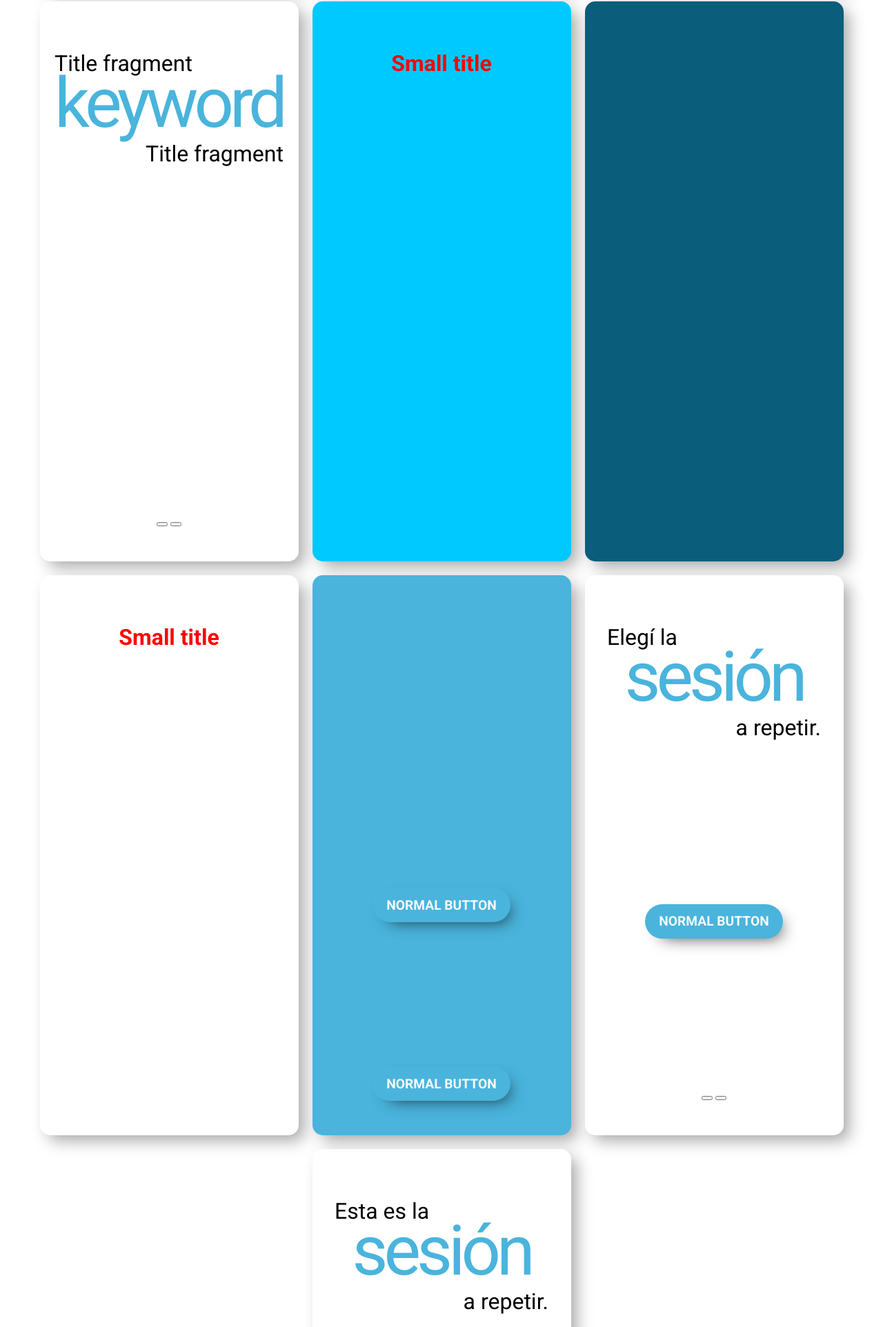
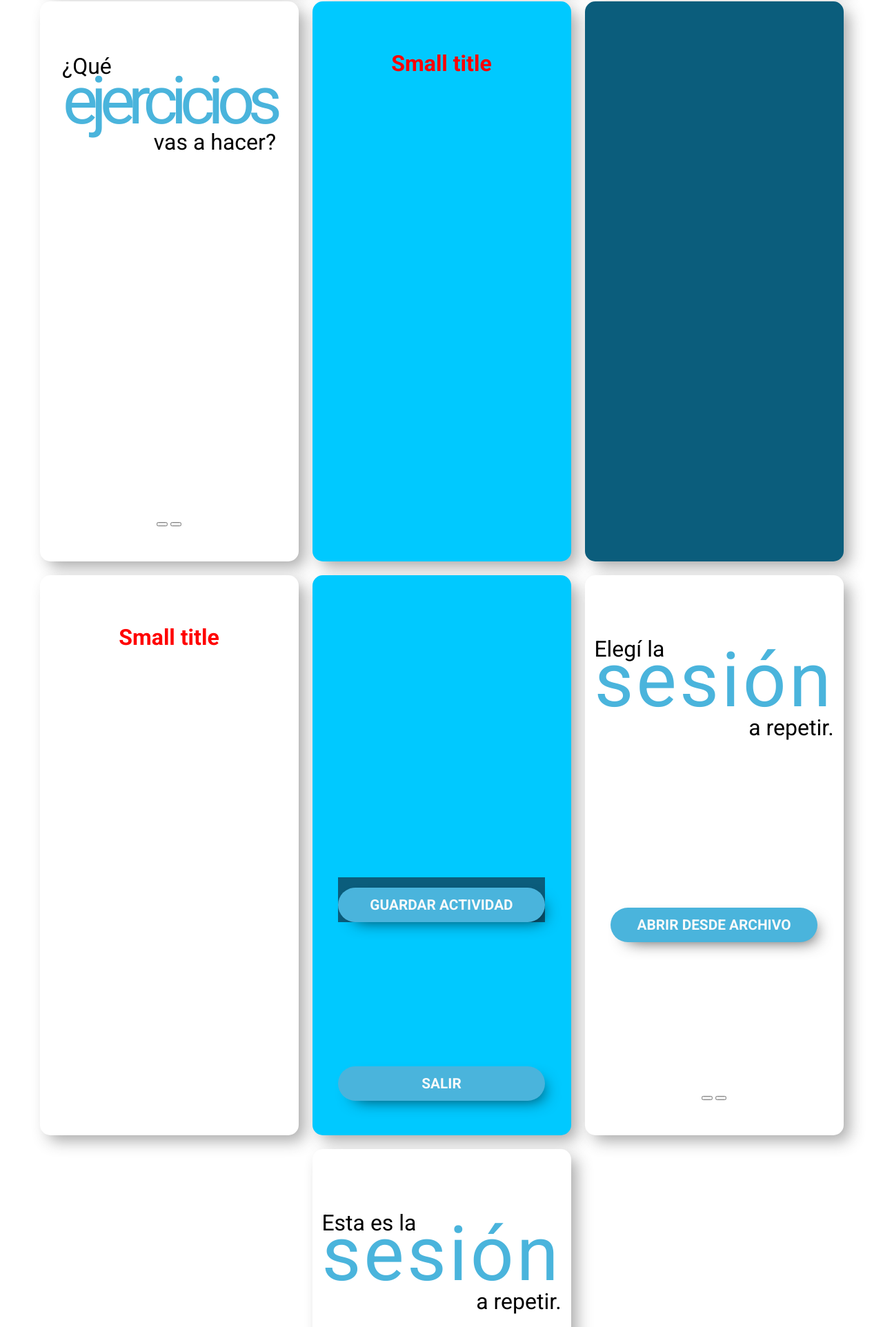
Before and after one commit to pilichanampe/tabifit-app, a plain HTML site: page index.html in a window 1280 px wide. Shown: the part 840-2764 px from the top of the page at 69% size. Drawn offline with Linux system fonts and the light colour scheme.

Commit message:
fixing styling and tags

```diff
--- a/app/button-normal/button-normal.css
+++ b/app/button-normal/button-normal.css
@@ -1,16 +1,24 @@
+:host {
+  display: block;
+}
+
+:host([background]) {
+  background-color: var(--button-bg, #4AB4DC);
+}
+
 button {
   color: #fafafa;
-  font-family: 'Roboto', sans-serif;
+  font-family: inherit;
   font-weight: bold;
   text-transform: uppercase;
-  font-size: 1.2rem;
+  font-size: 1.3rem;
   background-color: #4AB4DC;
   border: none;
   border-radius: 25px;
   padding: 10px 20px;
   margin-top: 15px;
   height: 50px;
-  max-width: 300px;
+  width: 300px;
   cursor: pointer;
   text-align: center;
   box-shadow: 10px 10px 23px -12px #000000c5;
@@ -18,11 +26,11 @@ button {
 
 
 button:hover {
-  background-color: #0B5D7C;
+  background-color: var(--dark-black);
 }
 
 button:active {
-  background-color: #07759c;
+  background-color: var(--dark2-blue) ;
   box-shadow: 1px 1px 10px 0px #a8a8a8;
   transform: translateY(3px);
 }
--- a/index.html
+++ b/index.html
@@ -41,7 +41,11 @@
 
   <!-- Screen 4: Exercises selection -->
   <screen-app id="exercises-selection">
-    <title-special></title-special>
+    <title-special>
+      <span slot="start">¿Qué</span>
+      <span slot="keyword">ejercicios</span>
+      <span slot="end">vas a hacer?</span>
+    </title-special>
     <exercises-list>
       <exercise-item>Ejercicio 1</exercise-item>
     </exercises-list>
@@ -74,27 +78,27 @@
   <screen-app id="finish-training">
     <title-normal></title-normal>
     <img-logo></img-logo>
-    <button-normal></button-normal>
-    <button-normal></button-normal>
+    <button-normal background>guardar actividad</button-normal>
+    <button-normal>salir</button-normal>
   </screen-app>
 
   <!-- Screen 9: Archive selection -->
   <screen-app id="archive-selection">
     <title-special>
-      <div slot="start">Elegí la</div>
-      <div slot="keyword">sesión</div>
-      <div slot="end">a repetir.</div>
+      <span slot="start">Elegí la</span>
+      <span slot="keyword">sesión</span>
+      <span slot="end">a repetir.</span>
     </title-special>
-    <button-normal></button-normal>
+    <button-normal>abrir desde archivo</button-normal>
     <buttons-nav></buttons-nav>
   </screen-app>
 
   <!-- Screen 10: Training saved -->
   <screen-app id="training-verification">
     <title-special>
-      <div slot="start">Esta es la</div>
-      <div slot="keyword">sesión</div>
-      <div slot="end">a repetir.</div>
+      <span slot="start">Esta es la</span>
+      <span slot="keyword">sesión</span>
+      <span slot="end">a repetir.</span>
     </title-special>
     <activity-archive></activity-archive>
     <activity-archive></activity-archive>
--- a/main-styles.css
+++ b/main-styles.css
@@ -28,6 +28,7 @@ body {
   --black: #000000;
   --light-blue: #00C9FF73;
   --dark-blue: #0B5D7C;
+  --dark2-blue: #07759c;
   --middle-blue: #4AB4DC;
   --middle2-blue: #00C9FF;
 
@@ -52,10 +53,6 @@ body {
 
 }
 
-#series-selection span[slot="keyword"] {
-  font-size: 6.9rem;
-  letter-spacing: 4px;
-}
 /* SCREEN 3 */
 #rounds-selection span[slot="keyword"] {
   font-size: 6.9rem;
@@ -82,8 +79,15 @@ body {
 /* SCREEN 8 */
 #finish-training {
   display: flex;
-  background-color: var(--middle-blue);
+  background-color: var(--middle2-blue);
 }
+
+button-normal {
+  --button-bg: var(--dark-blue);
+}
+
+
+
 /* SCREEN 9 */
 #archive-selection {
   display: flex;
@@ -98,3 +102,37 @@ body {
   background-color: rgb(173, 89, 89);
 }
 */
+
+/******** Styling the special-title for each case ********/
+
+#series-selection span[slot="keyword"] {
+  font-size: 6.9rem;
+  letter-spacing: 4px;
+}
+
+#archive-selection span[slot="keyword"], #training-verification span[slot="keyword"] {
+  font-size: 6.9rem;
+  letter-spacing: 4px;
+}
+
+#exercises-selection span[slot="keyword"] {
+  letter-spacing: -10px;
+  font-size: 6rem;
+}
+
+#archive-selection span[slot="start"], #training-verification span[slot="start"], #series-selection span[slot="start"], #rounds-selection span[slot="start"] {
+  position: relative;
+  top: 17px;
+}
+
+#exercises-selection span[slot="start"] {
+  position: relative;
+  top: 4px;
+}
+
+#archive-selection span[slot="end"], #training-verification span[slot="end"], #series-selection span[slot="end"], #rounds-selection span[slot="end"], #exercises-selection span[slot="end"] {
+  position: relative;
+  top: -10px;
+}
+
+/**************************************************/
```
